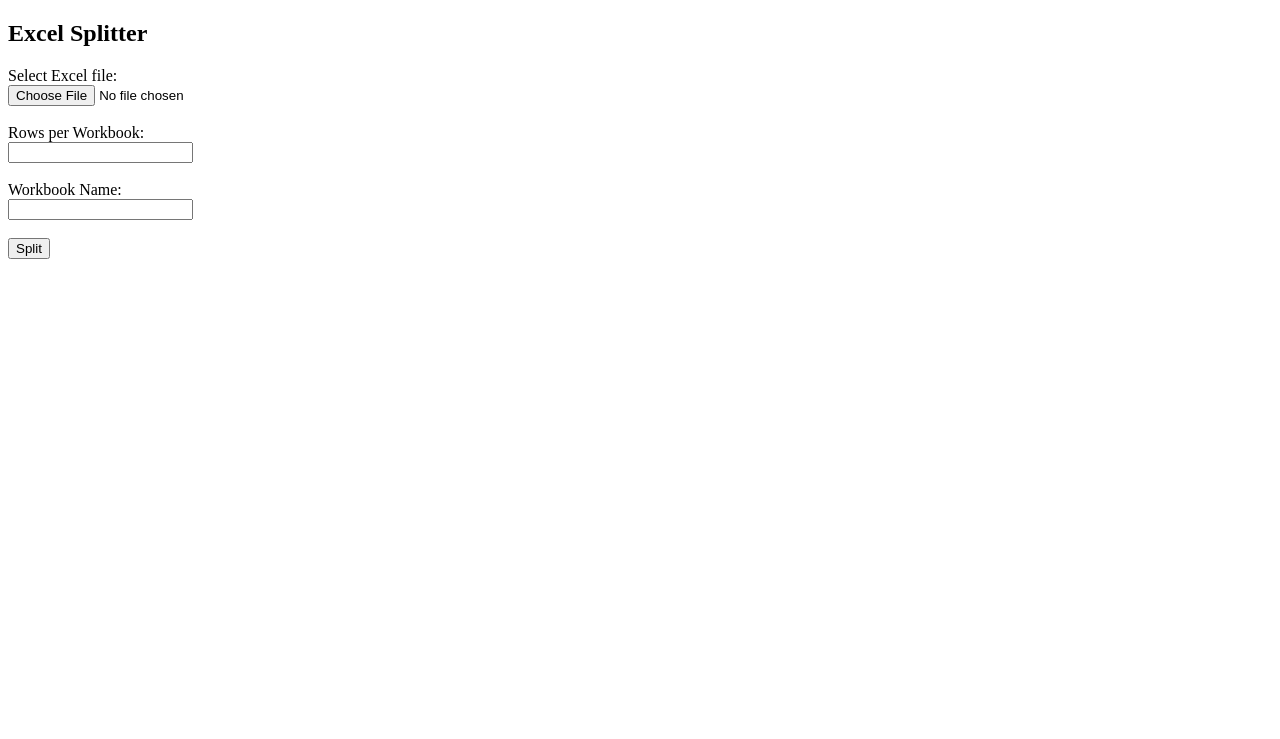
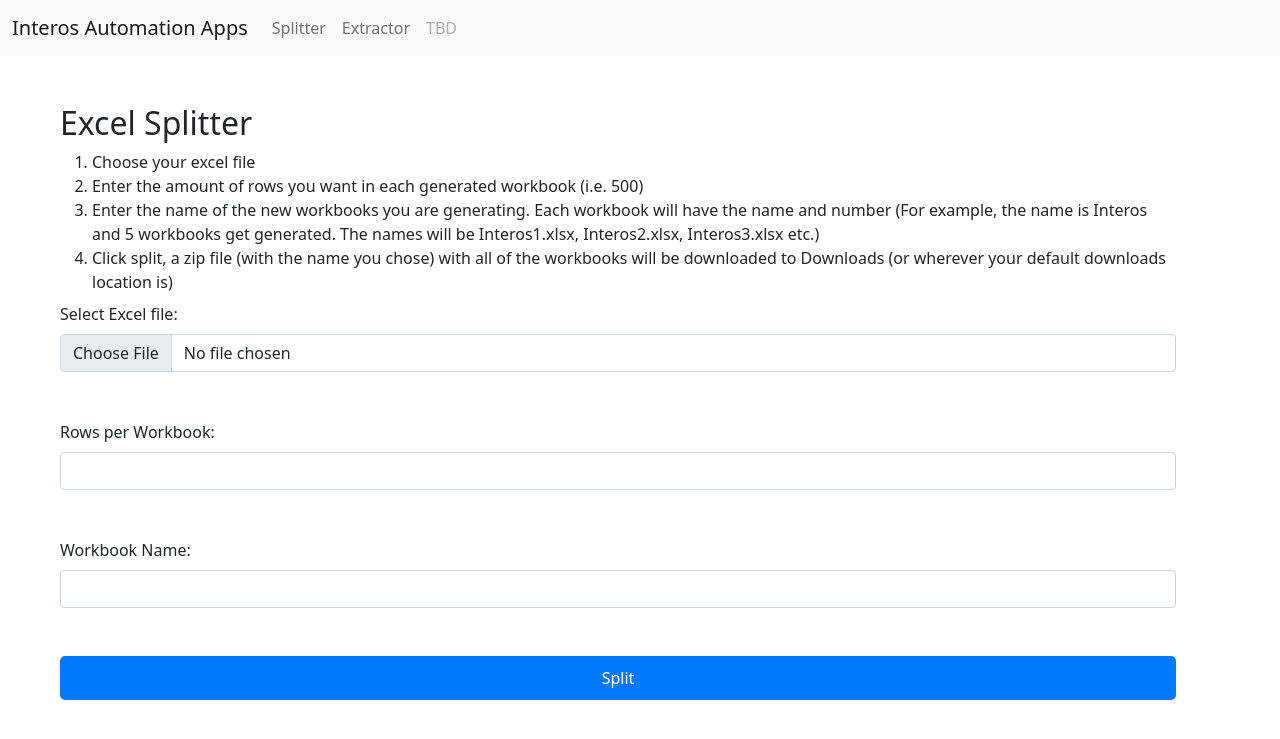
Before and after one commit to TheRealSharuto/excel-workbook-splitter-shara, a Flask app: page / in a window 1280 px wide. Shown: the top 739 px of the page. Run offline with Flask 3, Linux system fonts and the light colour scheme.

Commit message:
Excel data Extraction Feature

```diff
--- a/app.py
+++ b/app.py
@@ -41,5 +41,40 @@
 
     return render_template("index.html")
 
+@app.route('/excel-data-extractor', methods=["GET", "POST"])
+def extractor():
+    if request.method == "POST":
+
+        # Ensure output directory exists
+        os.makedirs(OUTPUT_FOLDER, exist_ok=True)
+
+        ex_excel_file = request.files["file"]
+        if not ex_excel_file.filename.endswith('.xlsx'):
+            return "Invalid file type", 400
+        col_name = request.form["col_name"]
+        col_value = request.form["col_value"]
+        workbook_name = request.form["ext_workbook_name"]
+
+        # Save the uploaded file
+        file_path = os.path.join(UPLOAD_FOLDER, secure_filename(ex_excel_file.filename))
+        ex_excel_file.save(file_path)
+
+        # Extract from excel sheet
+        df = pd.read_excel(file_path)
+        if col_value:
+            # Filter rows where the column matches the given value
+            extracted_df = df[df[col_name] == col_value]
+        else:
+            # Filter rows where the column is blank
+            extracted_df = df[df[col_name].isna()]
+
+        # Save the extracted data to a new Excel File
+        extracted_file_path = os.path.join(OUTPUT_FOLDER, f"{workbook_name}.xlsx")
+        extracted_df.to_excel(extracted_file_path, index=False, header=True, engine='openpyxl')
+
+        return send_file(extracted_file_path, as_attachment=True)
+
+    return render_template('excel-data-extractor.html')
+
 if __name__ == '__main__':
-    app.run()
+    app.run(debug=True)
--- /dev/null
+++ b/static/styles.css
@@ -0,0 +1,14 @@
+.submit-form {
+    background-color: #007bff; /* Bootstrap primary color */
+    color: white;
+    border: none;
+    padding: 10px 20px;
+    font-size: 16px;
+    border-radius: 5px;
+    cursor: pointer;
+    transition: background-color 0.3s ease;
+}
+
+.submit-form:hover {
+    background-color: #0056b3; /* Darker shade for hover effect */
+}
--- /dev/null
+++ b/templates/base.html
@@ -0,0 +1,18 @@
+<!DOCTYPE html>
+<html lang="en">
+<head>
+    <meta charset="UTF-8">
+    <meta name="viewport" content="width=device-width, initial-scale=1.0">
+    <title>{% block title %}Automation Apps{% endblock %}</title>
+    <!-- Bootstrap CSS -->
+    <link href="https://cdn.jsdelivr.net/npm/bootstrap@5.0.2/dist/css/bootstrap.min.css" rel="stylesheet" integrity="sha384-EVSTQN3/azprG1Anm3QDgpJLIm9Nao0Yz1ztcQTwFspd3yD65VohhpuuCOmLASjC" crossorigin="anonymous">
+    <link rel="stylesheet" href="{{ url_for('static', filename='styles.css') }}">
+    {% block head %}{% endblock %}
+</head>
+<body>
+    {% include 'navbar.html' %}
+    {% block content %}{% endblock %}
+    <!-- Bootstrap JS and dependencies -->
+    <script src="https://cdn.jsdelivr.net/npm/bootstrap@5.0.2/dist/js/bootstrap.bundle.min.js" integrity="sha384-MrcW6ZMFYlzcLA8Nl+NtUVF0sA7MsXsP1UyJoMp4YLEuNSfAP+JcXn/tWtIaxVXM" crossorigin="anonymous"></script>
+</body>
+</html>
--- a/templates/index.html
+++ b/templates/index.html
@@ -1,23 +1,30 @@
-<!DOCTYPE html>
-<html lang="en">
-<head>
-    <meta charset="UTF-8">
-    <meta name="viewport" content="width=device-width, initial-scale=1.0">
-    <title>Automation Apps</title>
-</head>
-<body>
+{% extends "base.html" %}
+
+{% block title %}Home Page{% endblock %}
+
+{% block head %}
+{% endblock %}
+
+{% block content %}
+<div class="container m-5">
     <h2>Excel Splitter</h2>
+    <ol class="mt-2 mb-2">
+        <li>Choose your excel file</li>
+        <li>Enter the amount of rows you want in each generated workbook (i.e. 500)</li>
+        <li>Enter the name of the new workbooks you are generating. Each workbook will have the name and number (For example, the name is Interos and 5 workbooks get generated. The names will be Interos1.xlsx, Interos2.xlsx, Interos3.xlsx etc.)</li>
+        <li>Click split, a zip file (with the name you chose) with all of the workbooks will be downloaded to Downloads (or wherever your default downloads location is)</li>
+    </ol>
     <form action="/" method="POST" enctype="multipart/form-data">
-        <label>Select Excel file:</label><br>
-        <input type="file" name="file" accept=".xlsx, .xls"><br><br>
+        <label class="form-label">Select Excel file:</label><br>
+        <input class="form-control" type="file" name="file" accept=".xlsx, .xls"><br><br>
 
-        <label>Rows per Workbook:</label><br>
-        <input type="number" name="rows" min="1"><br><br>
+        <label class="form-label">Rows per Workbook:</label><br>
+        <input class="form-control" type="number" name="rows" min="1"><br><br>
 
-        <label>Workbook Name:</label><br>
-        <input type="text" name="sheet_name"><br><br>
+        <label class="form-label">Workbook Name:</label><br>
+        <input class="form-control" type="text" name="sheet_name"><br><br>
 
-        <input type="submit" value="Split">
+        <input class="form-control submit-form" type="submit" value="Split">
     </form>
-</body>
-</html>
+</div>
+{% endblock %}
--- /dev/null
+++ b/templates/navbar.html
@@ -0,0 +1,21 @@
+<nav class="navbar navbar-expand-lg navbar-light bg-light">
+    <div class="container-fluid">
+      <a class="navbar-brand" href="/">Interos Automation Apps</a>
+      <button class="navbar-toggler" type="button" data-bs-toggle="collapse" data-bs-target="#navbarNavDropdown" aria-controls="navbarNavDropdown" aria-expanded="false" aria-label="Toggle navigation">
+        <span class="navbar-toggler-icon"></span>
+      </button>
+      <div class="collapse navbar-collapse" id="navbarNavDropdown">
+        <ul class="navbar-nav">
+          <li class="nav-item">
+            <a class="nav-link" aria-current="page" href="/">Splitter</a>
+          </li>
+          <li class="nav-item">
+            <a class="nav-link" href="/excel-data-extractor">Extractor</a>
+          </li>
+          <li class="nav-item">
+            <a class="nav-link disabled" href="#">TBD</a>
+          </li>
+        </ul>
+      </div>
+    </div>
+  </nav>
```
Also changed, not shown: templates/excel-data-extractor.html (added, +37 -0 lines), 1 other file.
